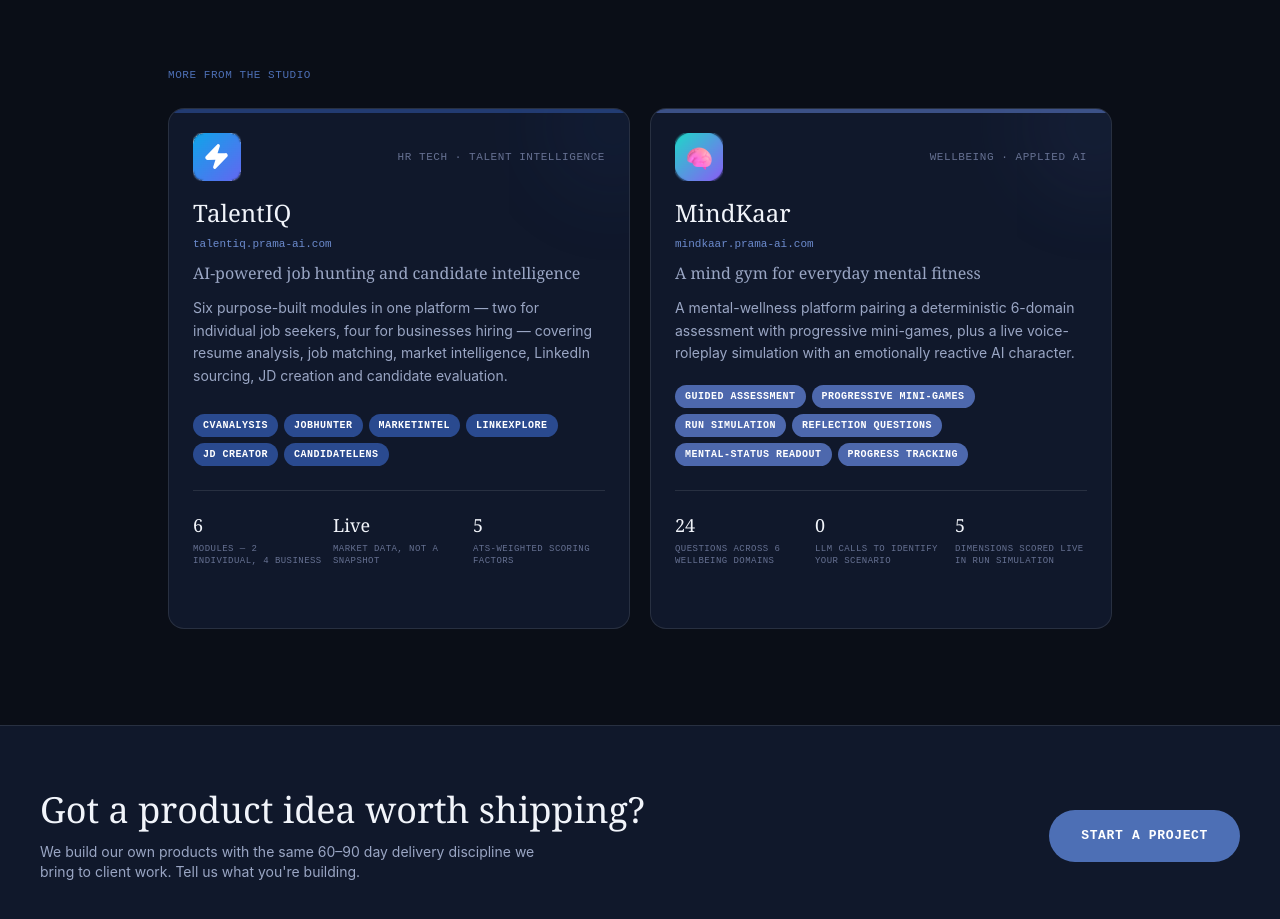
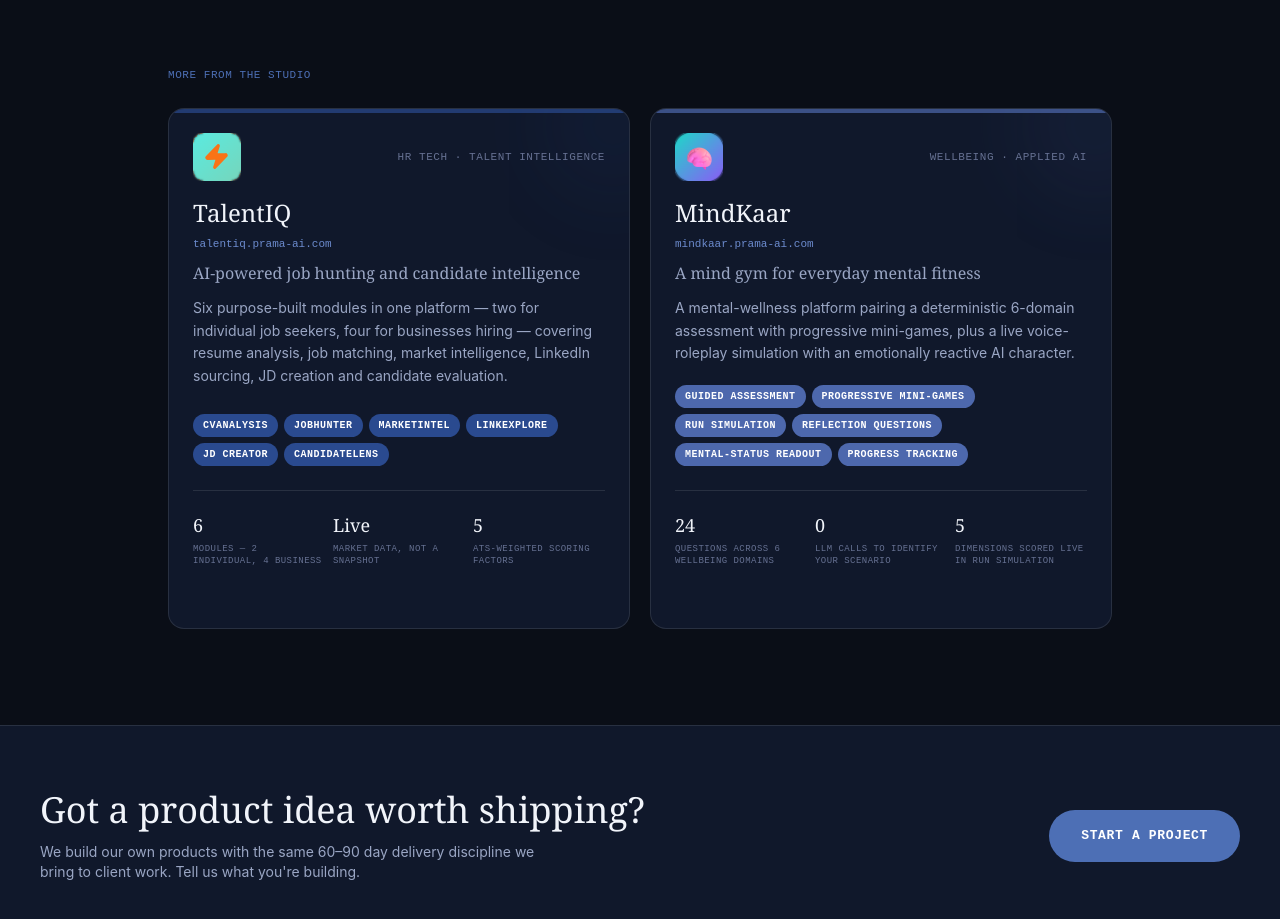
Before and after one commit to pramahosting/Prama_New_Website, a React (Vite) app in the folder client/: page /products in a window 1280 px wide. Shown: the part 1440-2359 px from the top of the page. Built offline with nearby package versions, Linux system fonts and the light colour scheme.

Commit message:
Add files via upload

```diff
--- a/client/src/data/products.ts
+++ b/client/src/data/products.ts
@@ -103,7 +103,7 @@ export const products: Product[] = [
     name: "TalentIQ",
     category: "HR Tech · Talent Intelligence",
     emoji: "⚡",
-    logo: "/img/products/talentiq.png?v=12",
+    logo: "/img/products/talentiq.png?v=13",
     logoScale: 1,
     tagline: "AI-powered job hunting and candidate intelligence",
     summary:
@@ -116,8 +116,8 @@ export const products: Product[] = [
     url: "https://talentiq.prama-ai.com",
     accent: "#2a4a8f",
     accentDark: "#122140",
-    badgeColor: "#3689ed",
-    badgeColorDark: "#1b4476",
+    badgeColor: "#5ee8db",
+    badgeColorDark: "#00c7b7",
     badges: ["CVAnalysis", "Jobhunter", "MarketIntel", "Linkexplore", "JD Creator", "Candidatelens"],
     stats: [
       { value: "6", label: "Modules — 2 individual, 4 business" },
```
Also changed, not shown: client/public/img/products/talentiq.png, 4 other files (tests, documents, lock files or other folders).
